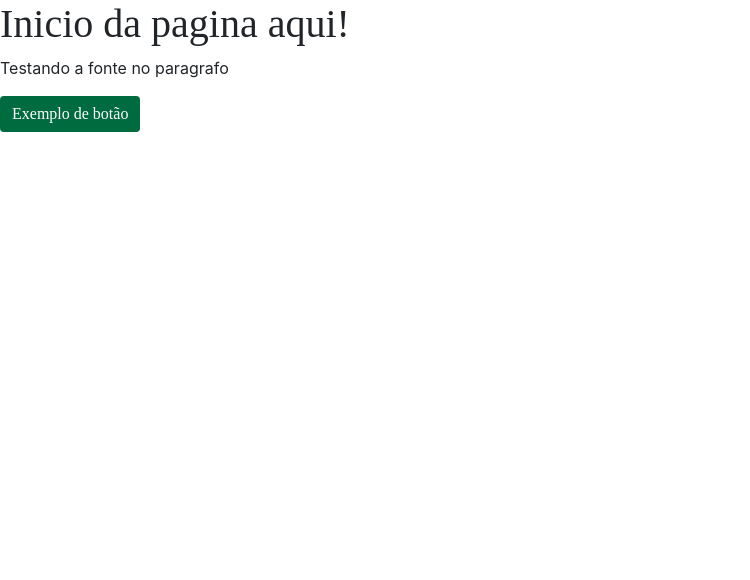
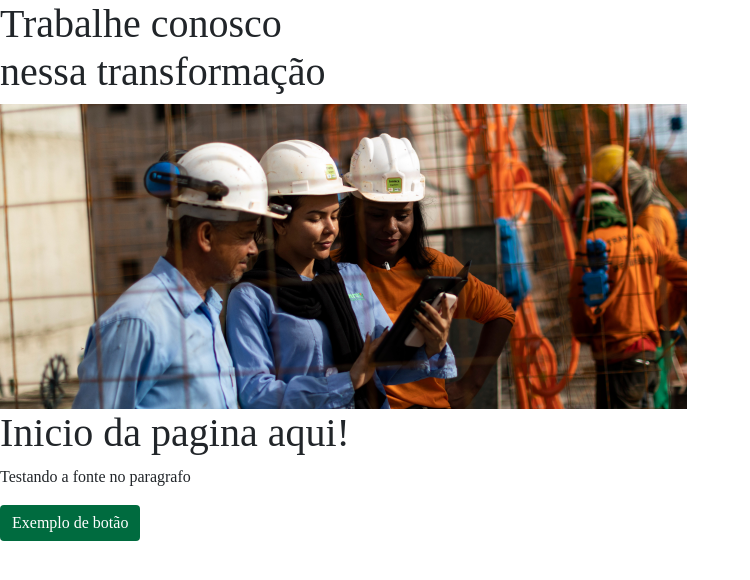
Before and after one commit to frontmand/MRV-lp, a plain HTML site: page index.html in a window 1280 px wide. Shown: the whole page, without its empty margins (0-750 px from the left). Drawn offline with nearby package versions, Linux system fonts and the light colour scheme; a web font is replaced by a local one.

Commit message:
description

```diff
--- a/index.html
+++ b/index.html
@@ -23,6 +23,15 @@
     <!-- <header>
       <img src="/src/img/header.png" />
     </header> -->
+
+    <section class="banner">
+      <h2 class="text-banner">
+        Trabalhe conosco <br />
+        nessa transformação
+      </h2>
+
+      <img class="img-banner" src="/src/img/initial.png" />
+    </section>
 
     <h1>Inicio da pagina aqui!</h1>
 
--- a/src/css/styles.css
+++ b/src/css/styles.css
@@ -20,10 +20,15 @@
   --branco:#FFFFFF;
 }
 
-html {
+html, body {
+  max-width: 100%;
+  overflow-x: hidden;
+
   font-family: 'AvertaStd';
   font-size: 1rem;
 }
+
+
 
 
 
```
Also changed, not shown: src/img/initial.png (added).
